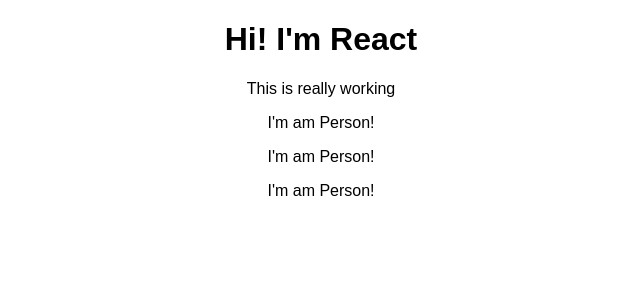
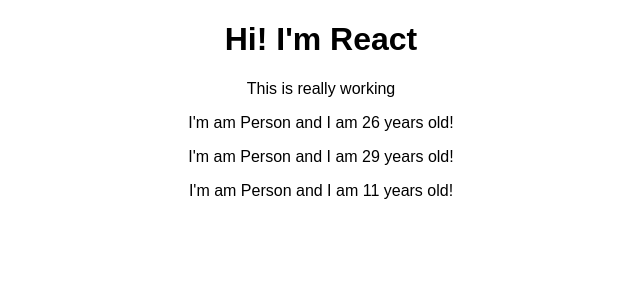
Before and after one commit to mmjosedaniel/react-the-complete-guide-section-3, a React (Create React App) app in the folder react-complete-gide/: page / in a window 1280 px wide. Shown: the top 300 px of the page, without its empty margins (319-959 px from the left). Built offline with nearby package versions, Linux system fonts and the light colour scheme.

Commit message:
Outputting Dynamic Content

```diff
--- a/react-complete-gide/src/Person/Person.js
+++ b/react-complete-gide/src/Person/Person.js
@@ -1,7 +1,7 @@
 import React from 'react';
 
 const person = () => {
-    return <p>I'm am Person!</p>
+    return <p>I'm am Person and I am {Math.floor(Math.random() * 30)} years old!</p>
 };
 
 export default person;
```
